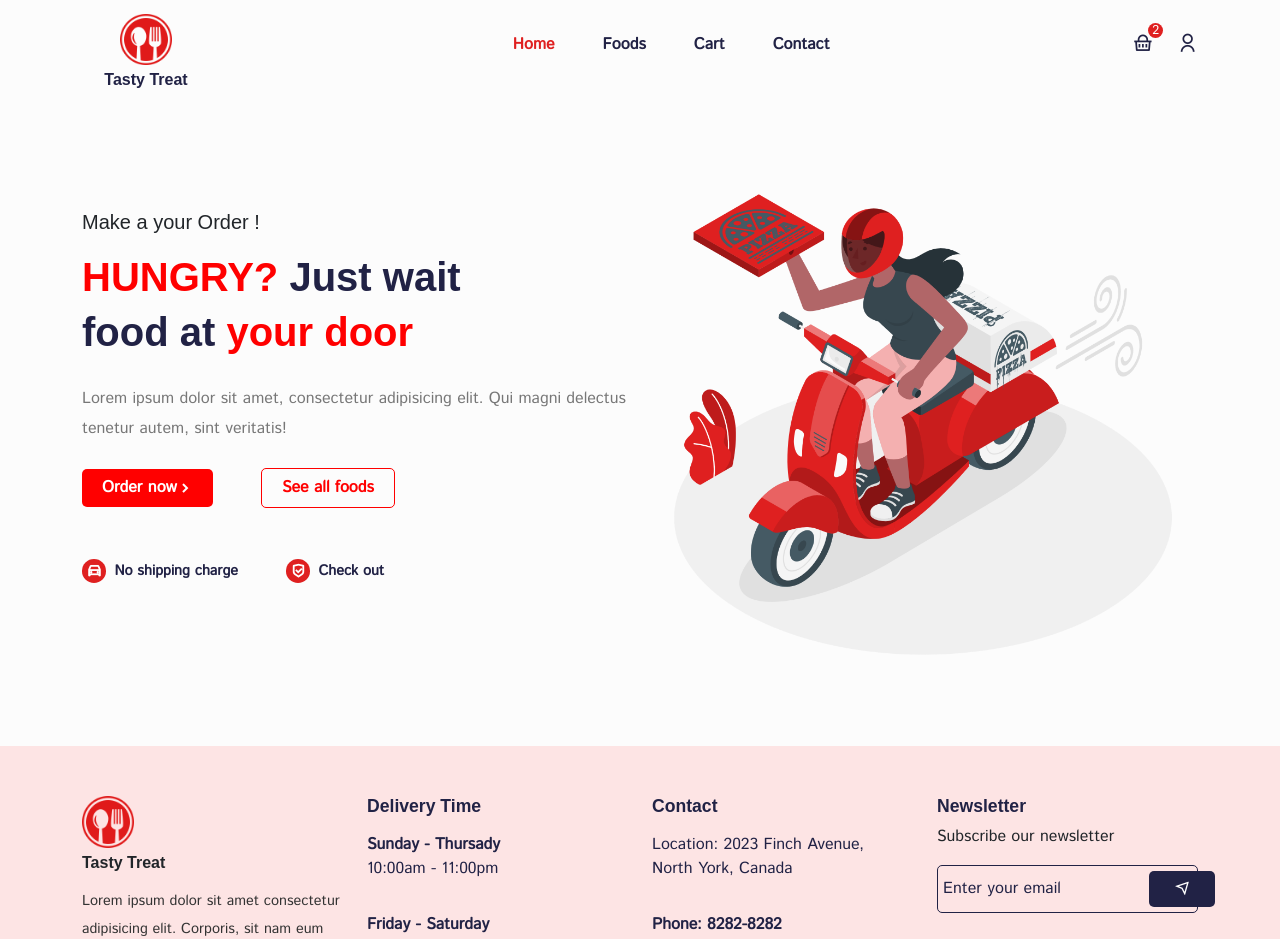
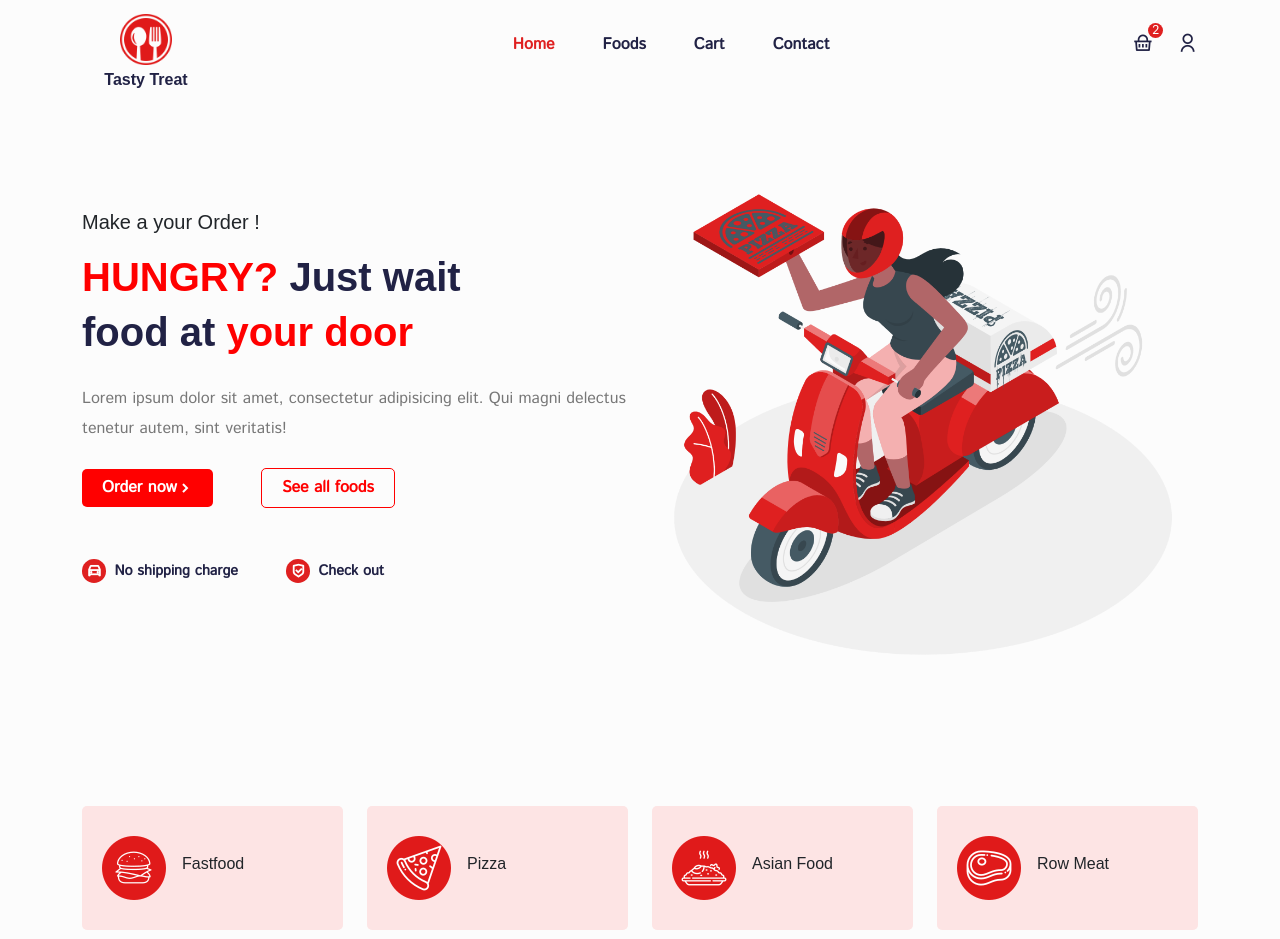
Before and after one commit to TH-Jeon/Food-Delivery-App, a React (Create React App) app: page /home in a window 1280 px wide. Shown: the top 939 px of the page. Built offline with nearby package versions, Linux system fonts and the light colour scheme; a web font is replaced by a local one.

Commit message:
added category component

```diff
--- a/src/components/Footer/Footer.jsx
+++ b/src/components/Footer/Footer.jsx
@@ -47,7 +47,7 @@ const Footer = () => {
               </ListGroupItem>
 
               <ListGroupItem className='delivery__time-item border-0 ps-0'>
-                <span>Email: Tasty_Treat@gmail.com</span>
+                <span>Email: Tasty_Treat@tastytreat.com</span>
               </ListGroupItem>
             </ListGroup>
           </Col>
--- /dev/null
+++ b/src/components/UI/category/category.jsx
@@ -0,0 +1,50 @@
+import React from 'react';
+
+import { Container, Row, Col } from 'reactstrap';
+
+import categoryImg01 from '../../../assets/images/category-01.png';
+import categoryImg02 from '../../../assets/images/category-02.png';
+import categoryImg03 from '../../../assets/images/category-03.png';
+import categoryImg04 from '../../../assets/images/category-04.png';
+
+import '../../../styles/category.css'
+
+const categoryData = [
+   {
+      display: 'Fastfood',
+      imgUrl: categoryImg01,
+   },
+   {
+      display: 'Pizza',
+      imgUrl: categoryImg02,
+   },
+   {
+      display: 'Asian Food',
+      imgUrl: categoryImg03,
+   },
+   {
+      display: 'Row Meat',
+      imgUrl: categoryImg04,
+   },
+];
+
+const category = () => {
+   return (
+      <Container>
+         <Row>
+            {categoryData.map((item, index) => (
+               <Col lg="3" md="4">
+                <div className='category__item d-flex align-items-center gap-3'>
+                    <div className="category__img">
+                        <img src={item.imgUrl} alt="category__url" />
+                    </div>
+                    <h6>{item.display}</h6>
+                </div>
+               </Col>
+            ))}
+         </Row>
+      </Container>
+   );
+};
+
+export default category;
--- a/src/pages/Home.jsx
+++ b/src/pages/Home.jsx
@@ -5,6 +5,8 @@ import { Container, Row, Col } from 'reactstrap';
 import heroImg from '../assets/images/hero.png';
 import '../styles/hero-section.css';
 import { Link } from 'react-router-dom';
+
+import Category from '../components/UI/category/category.jsx';
 
 const Home = () => {
    return (
@@ -58,6 +60,10 @@ const Home = () => {
                </Row>
             </Container>
          </section>
+
+         <section>
+          <Category />
+         </section>
       </Helmet>
    );
 };
--- /dev/null
+++ b/src/styles/category.css
@@ -0,0 +1,11 @@
+.category__item {
+  background: #fde4e4;
+  padding: 30px 20px;
+  border-radius: 5px;
+  cursor: pointer;
+  transition: 0.4s;
+}
+
+.category__item:hover {
+  transform: translateY(-15px);
+}
```
